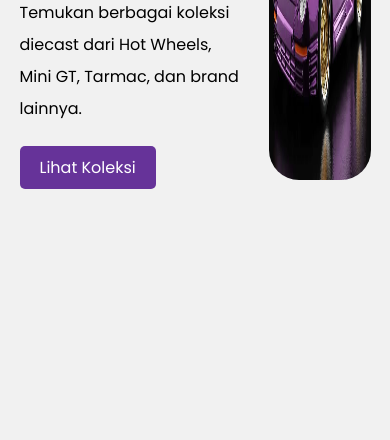
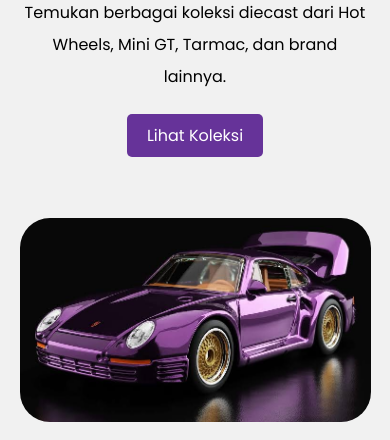
Before and after one commit to naufaladinata/DieCarz, a plain HTML site: page index.html in a window 390 px wide. Shown: the part 404-844 px from the top of the page. Drawn offline with nearby package versions, Linux system fonts and the light colour scheme.

Commit message:
Update portrait styling

```diff
--- a/dist/css/style.css
+++ b/dist/css/style.css
@@ -125,3 +125,12 @@ body{
     height: 100%;
     border-radius: 30px;
 }
+
+@media (max-width: 768px) {
+    .hero-box {
+        grid-template-columns: 1fr;
+        text-align: center;
+        gap: 70px;
+    }
+
+}
```
